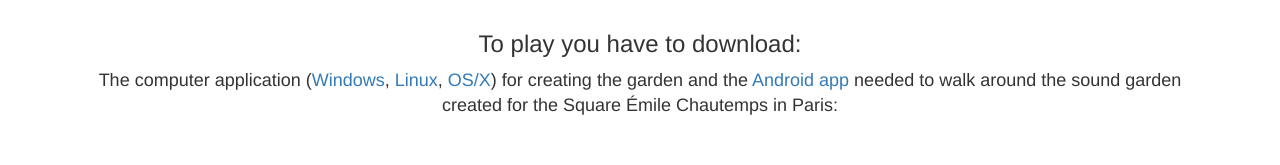
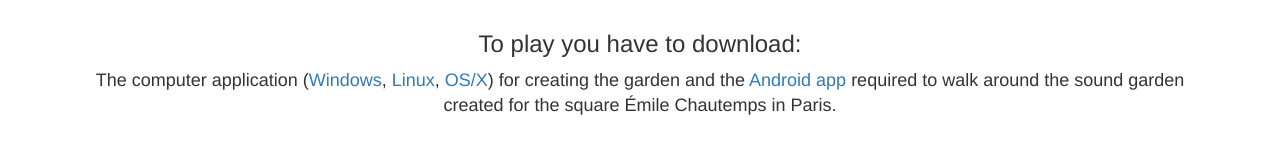
Before and after one commit to Le-Chant-du-Cygne/Botanicum-Processore-Website, a plain HTML site: page index.html in a window 1280 px wide. Shown: the part 184-349 px from the top of the page. Drawn offline with nearby package versions, Linux system fonts and the light colour scheme; a script that the page names is missing.

Commit message:
Fixed typo.

```diff
--- a/index.html
+++ b/index.html
@@ -54,7 +54,7 @@
                     <div class="col-md-12 col-sm-12 col-xs-12 col-md-offset-0 col-sm-offset-0 col-xs-offset-0">
                         <h3>To play you have to download:</h3>
                         <p>
-                            <span>The computer application (<a href="http://www.lechantducygne.com/botanicumprocessore/binaries/BotanicumProcessore-win.zip">Windows</a>, <a href="http://www.lechantducygne.com/botanicumprocessore/binaries/BotanicumProcessore-linux.zip">Linux</a>, <a href="http://www.lechantducygne.com/botanicumprocessore/binaries/BotanicumProcessore-osx.zip">OS/X</a>) for creating the garden and the <a href="https://play.google.com/store/apps/details?id=com.LeChantDuCygne.BotanicumProcessore" target="_blank">Android app</a> needed to walk around the sound garden created for the Square Émile Chautemps in Paris: </span>
+                            <span>The computer application (<a href="http://www.lechantducygne.com/botanicumprocessore/binaries/BotanicumProcessore-win.zip">Windows</a>, <a href="http://www.lechantducygne.com/botanicumprocessore/binaries/BotanicumProcessore-linux.zip">Linux</a>, <a href="http://www.lechantducygne.com/botanicumprocessore/binaries/BotanicumProcessore-osx.zip">OS/X</a>) for creating the garden and the <a href="https://play.google.com/store/apps/details?id=com.LeChantDuCygne.BotanicumProcessore" target="_blank">Android app</a> required to walk around the sound garden created for the square Émile Chautemps in Paris. </span>
                         </p>
                     </div>
                 </div>
```
